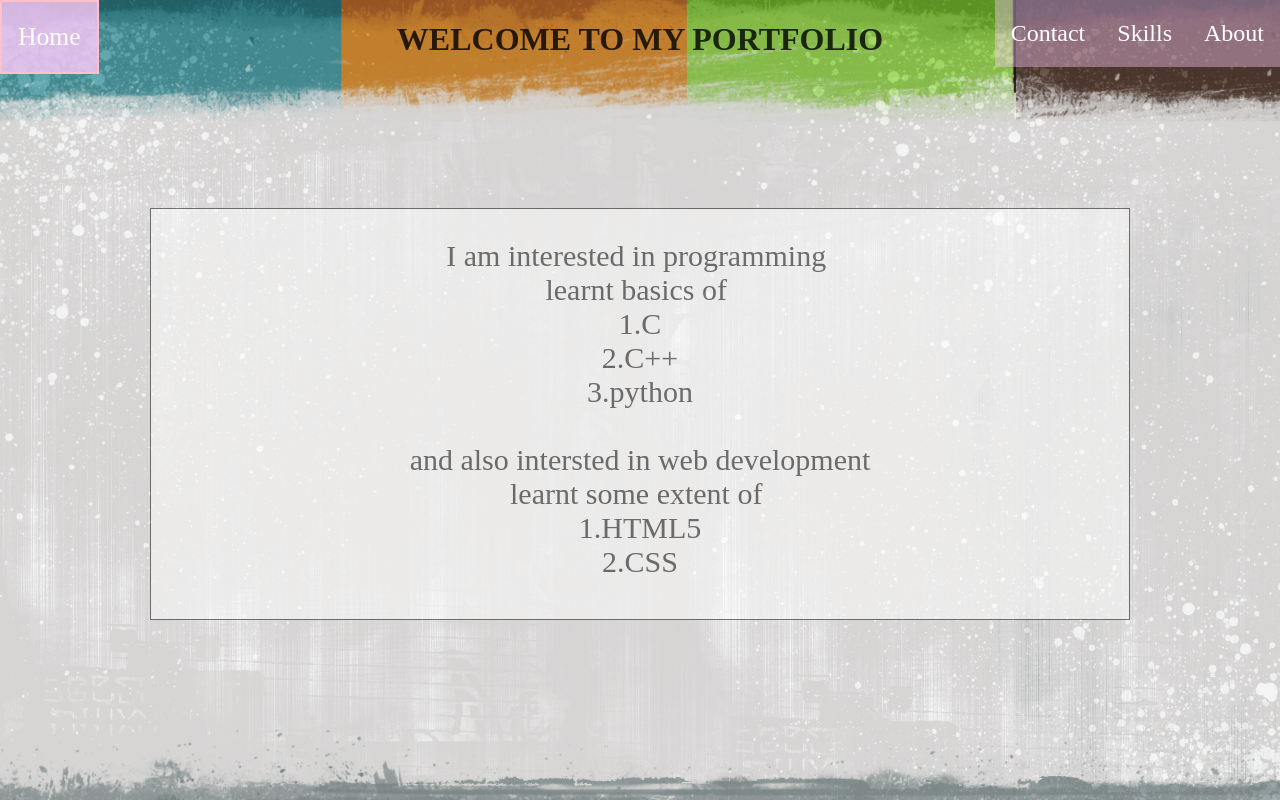
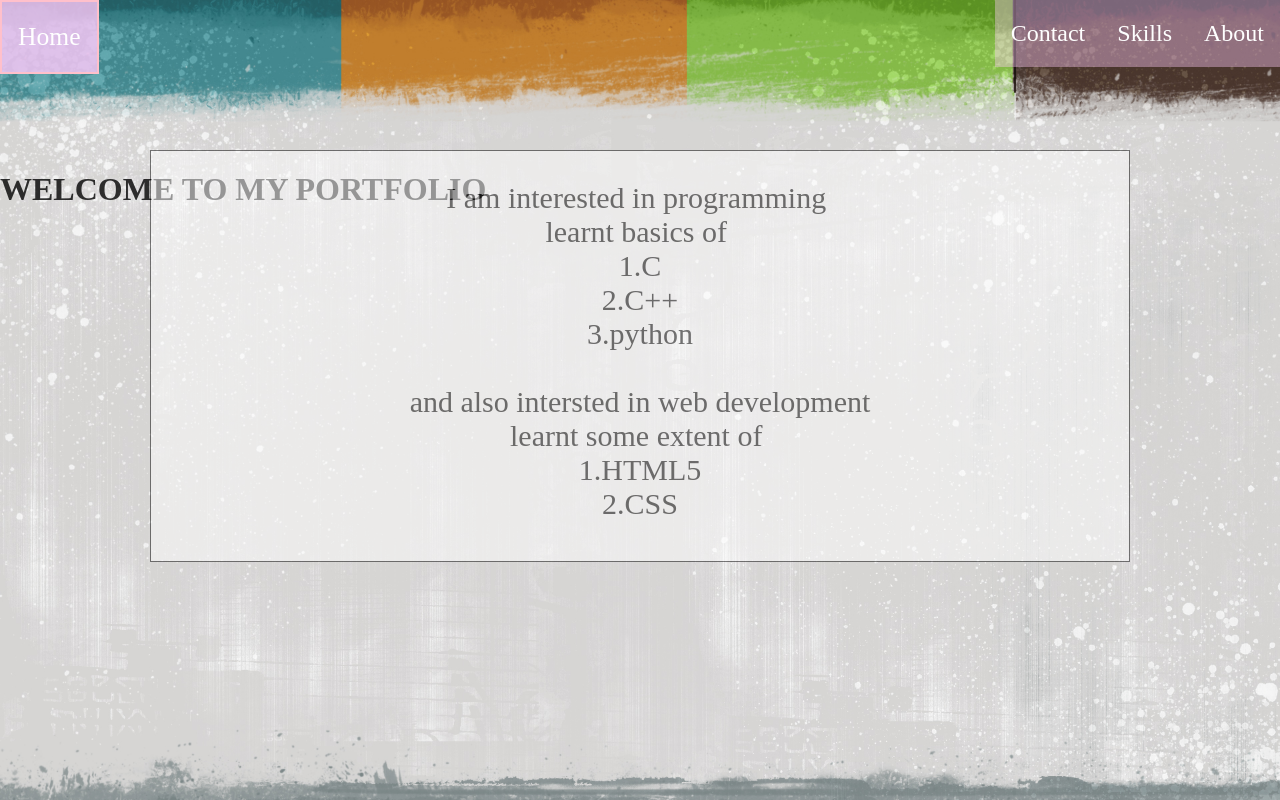
Before and after one commit to raj5555/raj5555.github.io, a plain HTML site: page skills.html in a window 1280 px wide. Drawn offline with Linux system fonts and the light colour scheme.

Commit message:
Update skills.html

```diff
--- a/skills.html
+++ b/skills.html
@@ -74,7 +74,7 @@ font-size:160%;
 <body>
 
 <div class="header">
-  <h1 style="color:rgba(0,0,0,0.8);">WELCOME TO MY PORTFOLIO </h1>
+  <h1 style="color:rgba(0,0,0,0.8);position:fixed">WELCOME TO MY PORTFOLIO </h1>
 </div>
 <ul>
   <li class="acitve;"><a href="index.html">Home</a></li>
```
